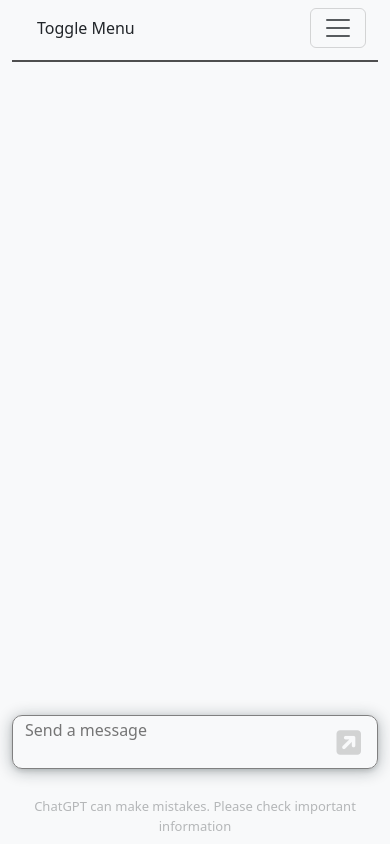
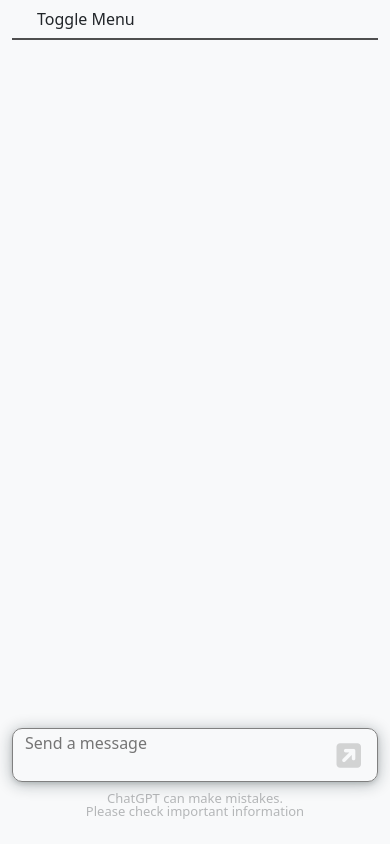
Before and after one commit to movalex/django-openai-chatbot, a Django app: page / in a window 390 px wide. Run offline with Django 4.2, Linux system fonts and the light colour scheme; the visitor is signed in with stand-in values (Sample User, id 1); data that the repository does not hold is empty; some libraries are stand-ins or nearby versions.

Commit message:
better fit responsive

```diff
--- a/static/css/custom.css
+++ b/static/css/custom.css
@@ -7,13 +7,19 @@ p {
     margin-bottom: 1em;
 }
 
-.container {
+
+.custom-container {
     display: flex;
     flex-direction: column;
-    height: 100vh; /* Full viewport height */
-}
+    height: 100vh;
+    width: 100%;
+    padding-right: var(--bs-gutter-x, .75rem);
+    padding-left: var(--bs-gutter-x, .75rem);
+    margin-right: auto;
+    margin-left: auto;
+  }
 
-.main-chat-body{
+.main-chat-body {
     flex-grow: 1; /* Chat body takes available space */
     overflow-y: auto;
 }
@@ -21,20 +27,18 @@ p {
 .disclaimer-text {
     font-size: small;
     opacity: 0.42;
-}
-
-.chat-footer {
-    padding-bottom: 10px;
+    line-height: 1;
+    padding-bottom: 2em;
 }
 
 #wrapper {
     overflow: hidden;
+    height: 100%;
 }
 
 #main-content {
     position: relative;
 }
-
 
 #sidebar-wrapper {
     width: 280px;
@@ -46,7 +50,6 @@ p {
     margin-left: -280px;
 }
 
-
 .sidebar-header {
     display: flex;
     align-items: baseline;
@@ -57,7 +60,6 @@ p {
     height: 80vh !important;
     overflow: auto !important;
 }
-
 
 .form-floating {
     width: 200px;
@@ -83,7 +85,7 @@ p {
 
 
 .submit-form {
-    max-width: 500px;
+    max-width: 35em;
     height: auto;
     border: 1px solid #808080;
     border-radius: 10px;
@@ -134,7 +136,7 @@ p {
     /* Positioned in the middle horizontally */
     transform: translateX(50%);
     /* Adjust to center the button */
-    bottom: 6em;
+    bottom: 130px;
     /* Positioned at the bottom with a 10px offset */
     background-color: rgba(255, 255, 255, 0.15);
     /* Semi-transparent background */
@@ -196,7 +198,7 @@ code {
 
 .chat-container {
     width: auto;
-    max-width: 758px;
+    max-width: 800px;
     margin: auto;
     height: auto;
     overflow-x: hidden;
@@ -223,7 +225,7 @@ code {
 
 .chat-container .user-chat-container .user-message {
     height: auto;
-    width: 85%;
+    width: 90%;
     padding: 0px 5px 0px 0px;
     display: block;
     align-items: start;
@@ -236,7 +238,7 @@ code {
     width: auto;
     height: auto;
     padding: 10px 0px 10px 0px;
-    background-color: #282C35;
+    background-color: #252a35;
     display: flex;
     justify-content: space-evenly;
     align-items: start;
@@ -253,7 +255,7 @@ code {
 
 .chat-container .bot-chat-container .bot-response {
     height: auto;
-    width: 85%;
+    width: 90%;
     padding: 0px 5px 0px 0px;
     display: block;
     align-items: start;
--- a/templates/chatbot.html
+++ b/templates/chatbot.html
@@ -11,7 +11,7 @@
 <div class="d-flex" id="wrapper">
 
   <!-- Sidebar -->
-  <div class="border-end mb-4 mt-2" id="sidebar-wrapper">
+  <div class="border-end" id="sidebar-wrapper">
     <div class="sidebar-header">
       <div class="dropdown p-3">
           <a href="#" class="d-flex align-items-center text-light text-decoration-none dropdown-toggle" data-bs-toggle="dropdown" aria-expanded="false">
@@ -36,9 +36,9 @@
 
 
   <!-- Page content wrapper -->
-  <div class="container" id="main-content">
+  <div class="custom-container" id="main-content">
       <!-- Top navigation-->
-      <nav class="navbar navbar-expand-md mb-1">
+      <nav class="sticky top-0 z-10 flex">
           <div class="container-fluid">
               <button class="btn btn-default" id="sidebarToggle">Toggle Menu</button>
               <button class="navbar-toggler" type="button" data-bs-toggle="collapse" data-bs-target="#navbarSupportedContent" aria-controls="navbarSupportedContent" aria-expanded="false" aria-label="Toggle navigation"><span class="navbar-toggler-icon"></span>
@@ -95,7 +95,7 @@
           </button>
         </form>
       </div>
-      <div class="disclaimer-text relative px-2 py-2 text-center text-muted"><span>ChatGPT can make mistakes. Please check important information</span></div>
+      <div class="disclaimer-text relative px-10 text-center text-muted"><span>ChatGPT can make mistakes.</br>Please check important information</span></div>
     </div>
 </div>
 {% endblock %}
```
